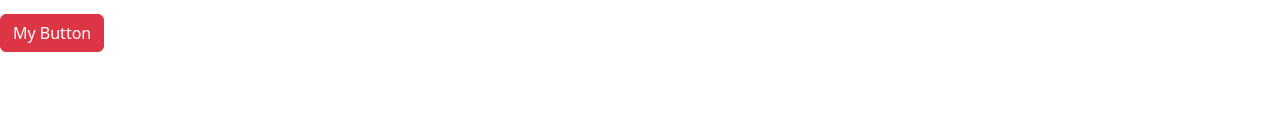
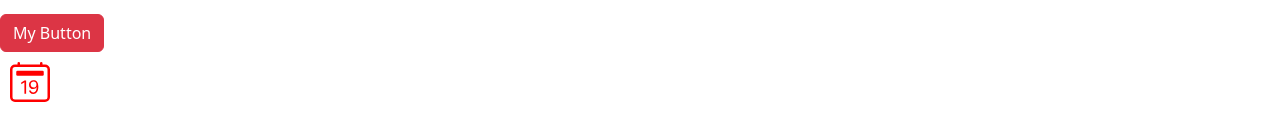
Before and after one commit to nitishkumar-TechM/React-Training-TechMahindra, a React (Vite) app in the folder React-codeWithMosh/React-18-for-beginners/react-app/: page / in a window 1280 px wide. Shown: the part 302-442 px from the top of the page. Built offline with nearby package versions, Linux system fonts and the light colour scheme; the HTML template or start-up script is replaced by a standard one.

Commit message:
Adding react-icon

```diff
--- a/React-codeWithMosh/React-18-for-beginners/react-app/package.json
+++ b/React-codeWithMosh/React-18-for-beginners/react-app/package.json
@@ -14,6 +14,7 @@
     "bootstrap": "^5.2.3",
     "react": "^19.0.0",
     "react-dom": "^19.0.0",
+    "react-icons": "^5.5.0",
     "styled-components": "^6.1.17"
   },
   "devDependencies": {
--- a/React-codeWithMosh/React-18-for-beginners/react-app/src/App.css
+++ b/React-codeWithMosh/React-18-for-beginners/react-app/src/App.css
@@ -1,3 +1,7 @@
 .list-group {
     background-color: red;
 }
+
+.pad-man {
+    padding: 10px;
+}
--- a/React-codeWithMosh/React-18-for-beginners/react-app/src/App.tsx
+++ b/React-codeWithMosh/React-18-for-beginners/react-app/src/App.tsx
@@ -4,6 +4,7 @@ import Button from "./components/Button";
 import AlertDismiss from "./components/AlertDismiss";
 import { useState } from "react";
 import './App.css';
+import { BsCalendar2Date } from "react-icons/bs";
 
 function App() {
   const [alertVisible, setAlertVisible] = useState(false);
@@ -35,6 +36,8 @@ function App() {
       <Button onClick={handleClickButton} color="danger">
         My Button
       </Button>
+      <div className="pad-man"><BsCalendar2Date color="red" size="40"/></div>
+
     </div>
   );
 }
```
Also changed, not shown: 1 other file (tests, documents, lock files or other folders).
